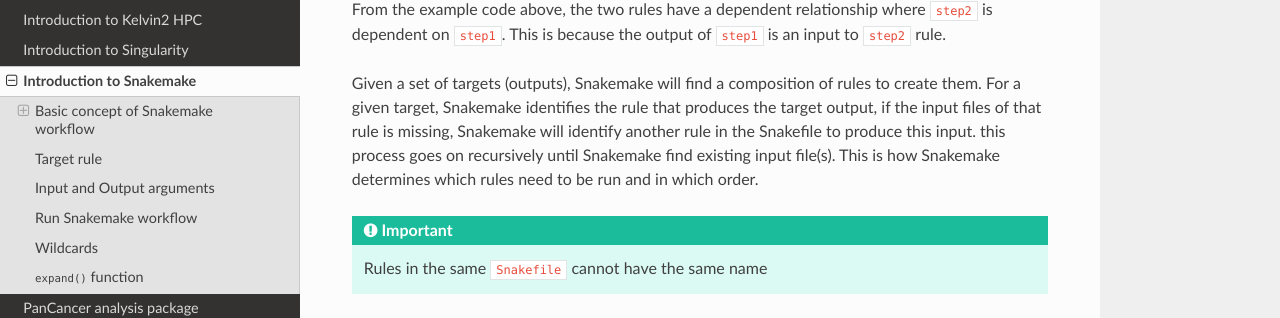
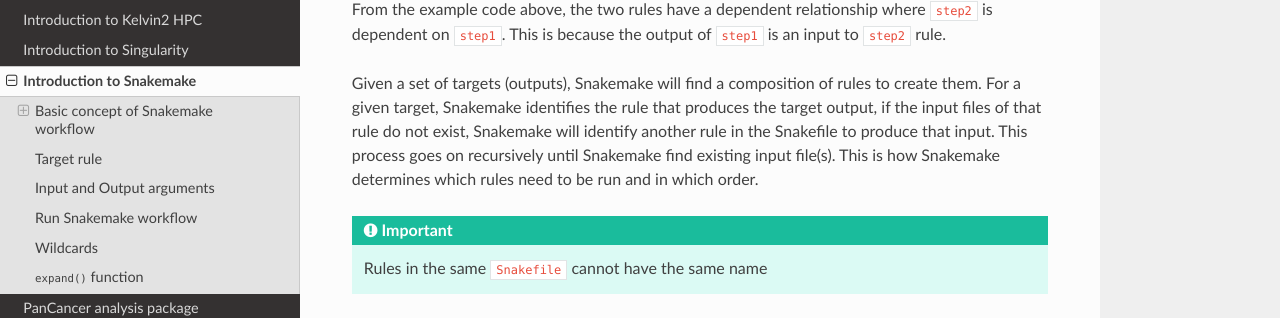
Before and after one commit to sirintra/PMC-PC-training, a Sphinx documentation site: the page built from docs/source/snakemake.rst, in a window 1280 px wide and 900 px high, scrolled down 1398 px. Shown: the part 184-502 px from the top of the window. Built offline with Sphinx 7.4.7 and the Read the Docs theme 2.0.0, drawn with Linux system fonts in a browser that asks for light colours.

Commit message:
Update snakemake.rst

```diff
--- a/docs/source/snakemake.rst
+++ b/docs/source/snakemake.rst
@@ -62,7 +62,7 @@ Dependencies between rules are determined by matching input/output file names. T
 
 From the example code above, the two rules have a dependent relationship where ``step2`` is dependent on ``step1``. This is because the output of ``step1`` is an input to ``step2`` rule.
 
-Given a set of targets (outputs), Snakemake will find a composition of rules to create them. For a given target, Snakemake identifies the rule that produces the target output, if the input files of that rule is missing, Snakemake will identify another rule in the Snakefile to produce this input. this process goes on recursively until Snakemake find existing input file(s). This is how Snakemake determines which rules need to be run and in which order.
+Given a set of targets (outputs), Snakemake will find a composition of rules to create them. For a given target, Snakemake identifies the rule that produces the target output, if the input files of that rule do not exist, Snakemake will identify another rule in the Snakefile to produce that input. This process goes on recursively until Snakemake find existing input file(s). This is how Snakemake determines which rules need to be run and in which order.
 
 
 .. Important::
```
